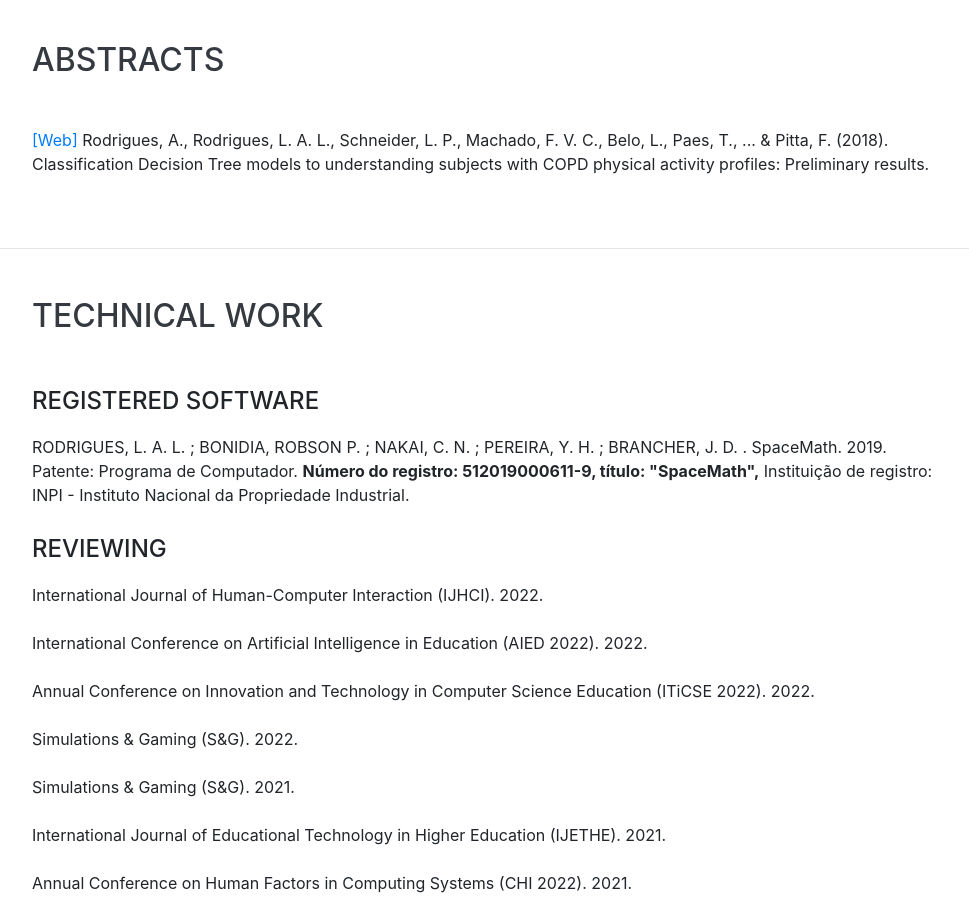
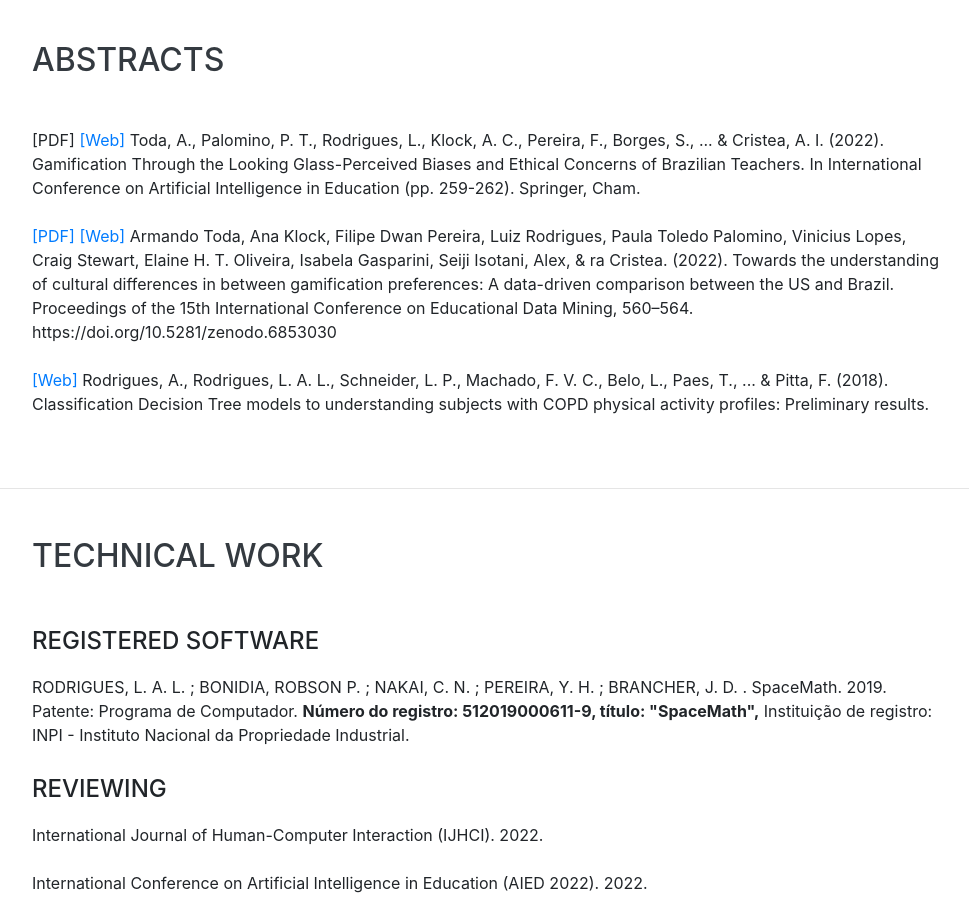
Before and after one commit to rodriguesluiz/rodriguesluiz.github.io, a website with bundled scripts: page index.html in a window 1280 px wide. Shown: the part 7380-8302 px from the top of the page, without its empty margins (288-1257 px from the left). Built offline with nearby package versions, Linux system fonts and the light colour scheme; a web font is replaced by a local one.

Commit message:
Armando's EDM-AIED papers

```diff
--- a/index.html
+++ b/index.html
@@ -475,6 +475,19 @@
 
       </br>
       <h2 class="mb-5">Abstracts</h2>
+
+        <p class="mb-0">
+          [PDF]
+          <a target="_blank" href="https://link.springer.com/chapter/10.1007/978-3-031-11647-6_47">[Web]</a>
+          Toda, A., Palomino, P. T., Rodrigues, L., Klock, A. C., Pereira, F., Borges, S., ... & Cristea, A. I. (2022). Gamification Through the Looking Glass-Perceived Biases and Ethical Concerns of Brazilian Teachers. In International Conference on Artificial Intelligence in Education (pp. 259-262). Springer, Cham.
+        </p></br>
+
+        <p class="mb-0">
+          <a target="_blank" href="https://educationaldatamining.org/edm2022/proceedings/2022.EDM-posters.60/2022.EDM-posters.60.pdf">[PDF]</a>
+          <a target="_blank" href="https://zenodo.org/record/6853030#.Yv0vuXbMKUk">[Web]</a>
+          Armando Toda, Ana Klock, Filipe Dwan Pereira, Luiz Rodrigues, Paula Toledo Palomino, Vinicius Lopes, Craig Stewart, Elaine H. T. Oliveira, Isabela Gasparini, Seiji Isotani, Alex, & ra Cristea. (2022). Towards the understanding of cultural differences in between gamification preferences: A data-driven comparison between the US and Brazil. Proceedings of the 15th International Conference on Educational Data Mining, 560–564. https://doi.org/10.5281/zenodo.6853030
+        </p></br>
+
         <p class="mb-0">
           <!--<a href="">[PDF]</a>-->
           <a target="_blank" href="https://erj.ersjournals.com/content/52/suppl_62/PA5425">[Web]</a>
```
